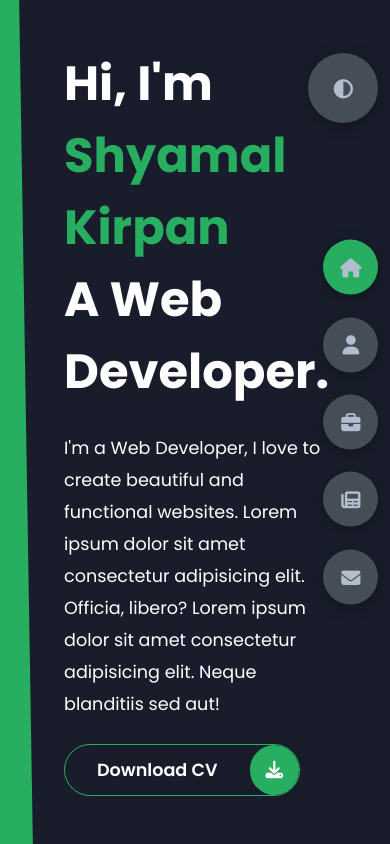
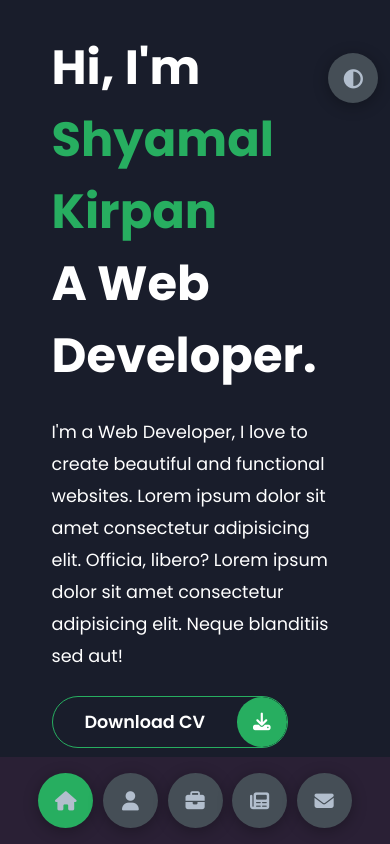
Before and after one commit to shyamalkirpan/Portfolio2, a plain HTML site: page index.html in a window 390 px wide. Drawn offline with Linux system fonts and the light colour scheme.

Commit message:
feat: :heavy_plus_sign: add media scss file

```diff
--- /dev/null
+++ b/styles/_media.scss
@@ -0,0 +1,44 @@
+@media screen and (max-width: 616px) {
+  header {
+    padding: 0;
+  }
+  header .right-header {
+    padding: 2rem !important;
+  }
+
+  .theme-btn {
+    width: 50px;
+    height: 50px;
+  }
+
+  .header-content {
+    grid-template-columns: 1fr;
+    padding-bottom: 6rem;
+  }
+
+  .left-header {
+    .h-shape {
+      display: none;
+    }
+  }
+
+  .right-header {
+    grid-row: 1;
+    width: 90%;
+    margin: 0 auto;
+  }
+
+  .controlls {
+    top: auto;
+    bottom: 0;
+    flex-direction: row;
+    justify-content: center;
+    left: 50%;
+    transform: translateX(-50%);
+    width: 100%;
+    background-color: var(--color-grey-5);
+    .control {
+      margin: 1rem 0.3rem;
+    }
+  }
+}
--- a/styles/styles.scss
+++ b/styles/styles.scss
@@ -658,3 +658,5 @@ section {
     }
   }
 }
+
+@import "./media";
```
Also changed, not shown: styles/styles.css, 1 other file.
